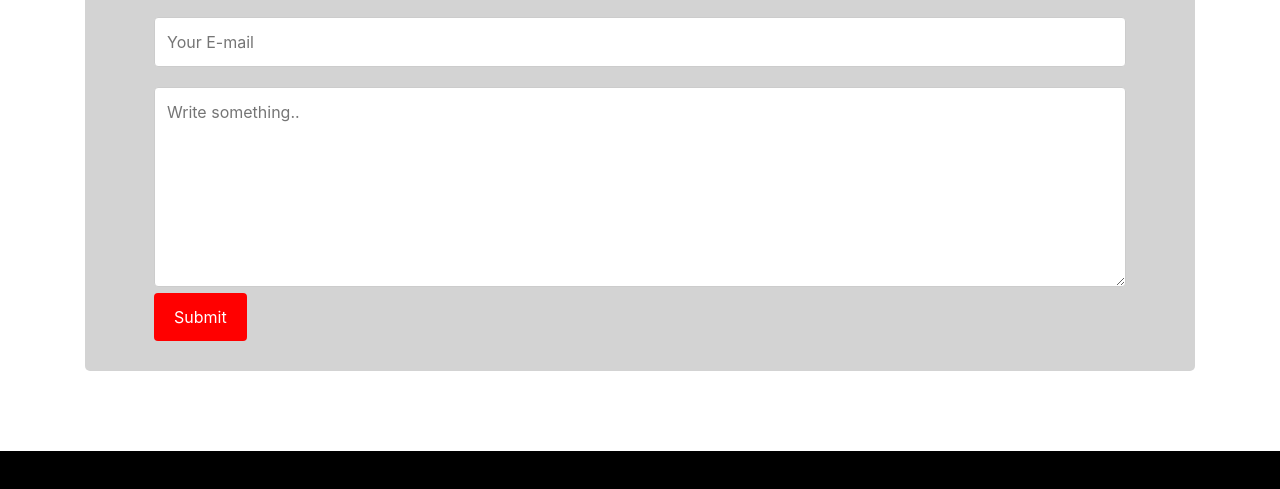
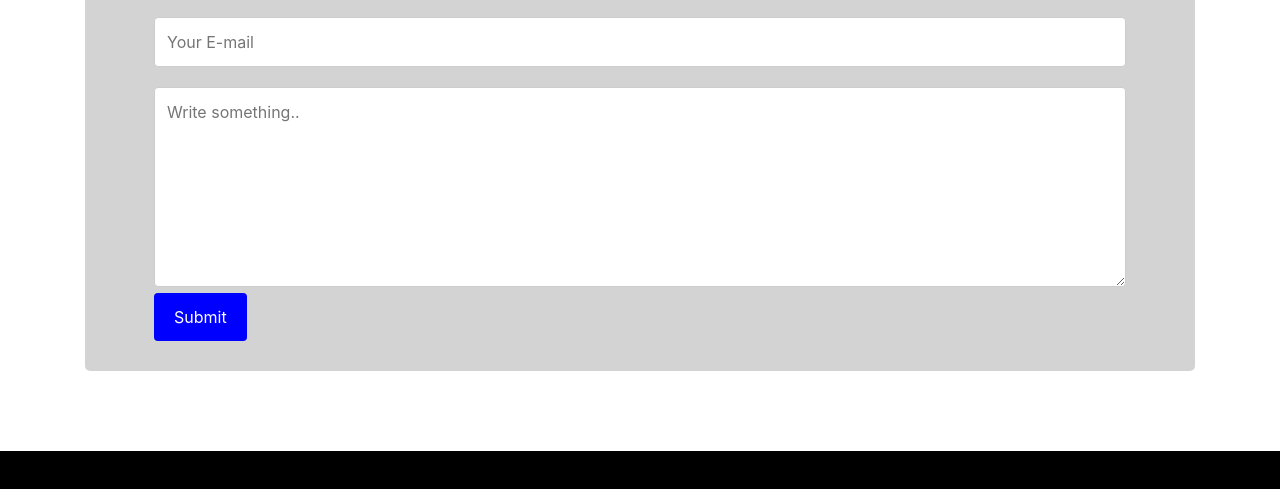
Before and after one commit to Saurabhmeharkar/taekwondo.project, a plain HTML site: page index.html in a window 1280 px wide. Shown: the part 3527-4016 px from the top of the page. Drawn offline with nearby package versions, Linux system fonts and the light colour scheme.

Commit message:
Update home.css

```diff
--- a/css/home.css
+++ b/css/home.css
@@ -345,7 +345,7 @@ input[type=email],  input[type=text], select, textarea {
   }
 
   input[type=submit] {
-    background-color: red;
+    background-color: blue;
     color: white;
     padding: 12px 20px;
     border: none;
@@ -353,11 +353,7 @@ input[type=email],  input[type=text], select, textarea {
     cursor: pointer;
     /* float: left; */
     margin-left: 5%;
-  }
-
-  input[type=submit]:hover {
-    background-color: rgb(255, 72, 72);
-  }
+}
 
   .contact-content {
     border-radius: 5px;
```
